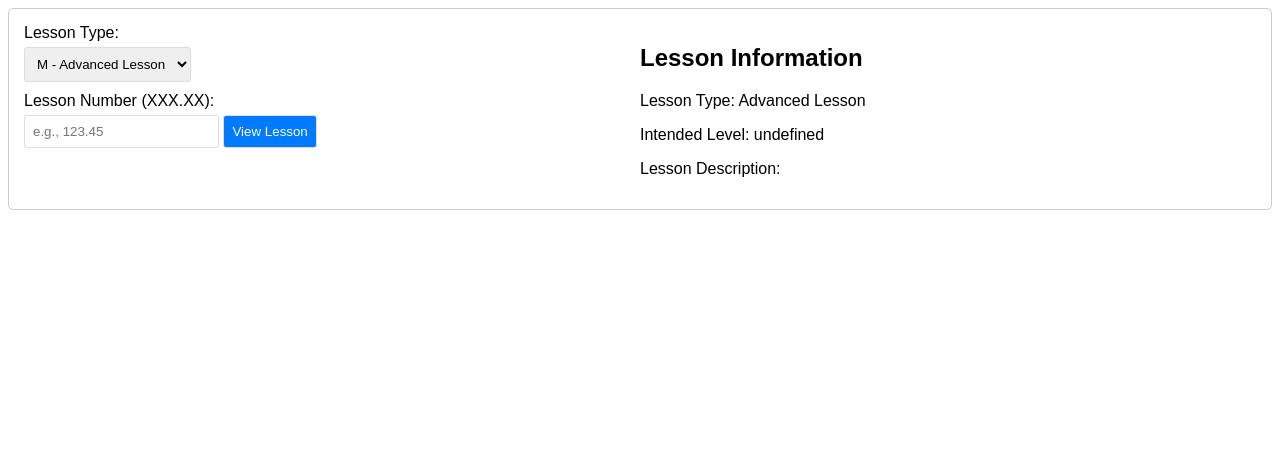
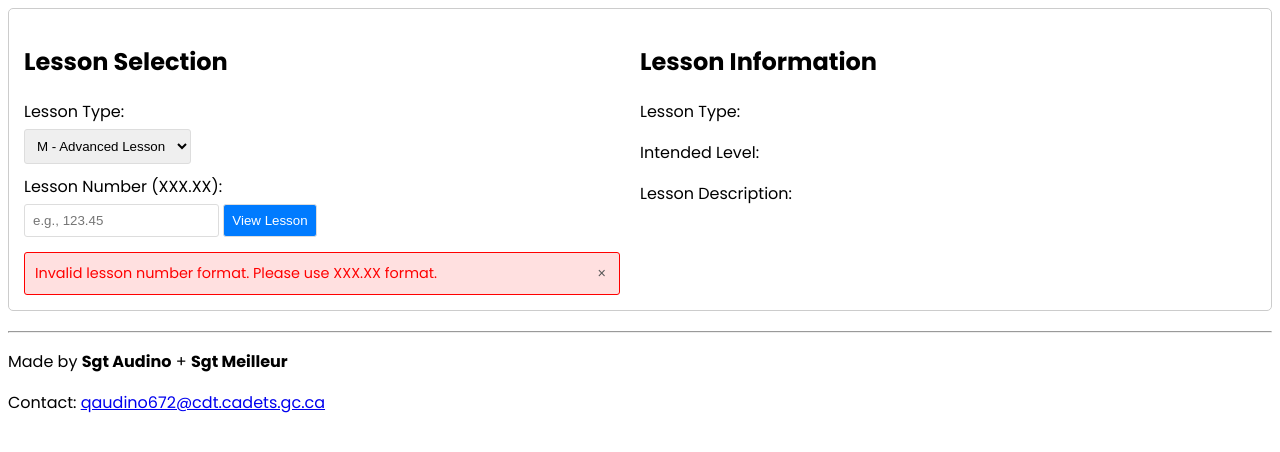
Before and after one commit to Pwea/aircadets-lesson-viewer, a plain HTML site: page index.html in a window 1280 px wide. Both pictures are taken after a click on the button "View Lesson". Drawn offline with Linux system fonts and the light colour scheme.

Commit message:
Update index.html

```diff
--- a/index.html
+++ b/index.html
@@ -3,9 +3,14 @@
 
 <head>
   <title>Air Cadet Lesson Viewer</title>
+  <link rel="preconnect" href="https://fonts.googleapis.com">
+  <link rel="preconnect" href="https://fonts.gstatic.com" crossorigin>
+  <link
+    href="https://fonts.googleapis.com/css2?family=Josefin+Sans:ital,wght@0,100..700;1,100..700&family=Poppins:ital,wght@0,100;0,200;0,300;0,400;0,500;0,600;0,700;0,800;0,900;1,100;1,200;1,300;1,400;1,500;1,600;1,700;1,800;1,900&display=swap"
+    rel="stylesheet">
   <style>
     body {
-      font-family: sans-serif;
+      font-family: "Poppins", sans-serif;
     }
 
     .form-container {
@@ -17,7 +22,7 @@
       flex-direction: row;
     }
 
-    .form-container > div {
+    .form-container>div {
       flex: 1;
       margin-right: 20px;
     }
@@ -83,6 +88,7 @@
 
   <div class="form-container">
     <div>
+      <h2>Lesson Selection</h2>
       <label for="lesson-type">Lesson Type:</label>
       <select id="lesson-type">
         <option value="M">M - Advanced Lesson</option>
@@ -92,12 +98,11 @@
       <label for="lesson-number">Lesson Number (XXX.XX):</label>
       <input type="text" id="lesson-number" pattern="\d{3}\.\d{2}" placeholder="e.g., 123.45">
 
+      <button type="submit" id="submit-button">View Lesson</button>
       <div id="warning" class="warning-label" style="display: none;">
         Invalid lesson number format. Please use XXX.XX format.
         <button id="close-warning" class="warning-close-button">&times;</button>
       </div>
-
-      <button type="submit" id="submit-button">View Lesson</button>
     </div>
     <div>
       <h2>Lesson Information</h2>
@@ -108,9 +113,15 @@
   </div>
 
   <div id="pdf-preview" style="display: none;">
+    <p><a id="pdf-download-link" href="#" download="lesson.pdf">Download PDF</a></p>
     <embed id="pdf-embed" type="application/pdf" class="pdf-viewer">
-    <p><a id="pdf-download-link" href="#" download="lesson.pdf">Download PDF</a></p>
   </div>
+
+  <hr>
+  <footer>
+    <p>Made by <b>Sgt Audino</b> + <b>Sgt Meilleur</b></p>
+    <p>Contact: <a href="mailto:qaudino672@cdt.cadets.gc.ca">qaudino672@cdt.cadets.gc.ca</a></p>
+  </footer>
 
   <script>
     const lessonData = {
@@ -213,15 +224,15 @@
       const lessonNumber = lessonNumberInput.value;
       const numberRegex = /^\d{3}\.\d{2}$/;
 
-      intendedLevelLabel.textContent = `Intended Level: ${lessonNumber[0]}`;
-      lessonTypeInfoLabel.textContent = `Lesson Type: ${lessonType === 'M' ? 'Advanced Lesson' : 'General Lesson'}`;
-      lessonDescriptionLabel.textContent = `Lesson Description: ${lessonData[`Level ${lessonNumber[0]}`][lessonNumber.slice(0, -3)] || 'Not Found'}`;
-
-      if (!numberRegex.test(lessonNumber)) {
+      if (!numberRegex.test(lessonNumber) || !lessonData[`Level ${lessonNumber[0]}`] || lessonNumber.slice(4) == 0) {
         warningLabel.style.display = 'block';
         pdfPreviewDiv.style.display = 'none';
         return;
       }
+
+      intendedLevelLabel.textContent = `Intended Level: ${lessonNumber[0]}`;
+      lessonTypeInfoLabel.textContent = `Lesson Type: ${lessonType === 'M' ? 'Advanced Lesson' : 'General Lesson'}`;
+      lessonDescriptionLabel.textContent = `Lesson Description: ${lessonData[`Level ${lessonNumber[0]}`][lessonNumber.slice(0, -3)] || 'Not Found'}`;
 
       warningLabel.style.display = 'none';
       const pdfUrl = `https://34aircadets.ca/storage/app/media/old-site/resources/ig/${lessonType}${lessonNumber}.pdf`;
```
